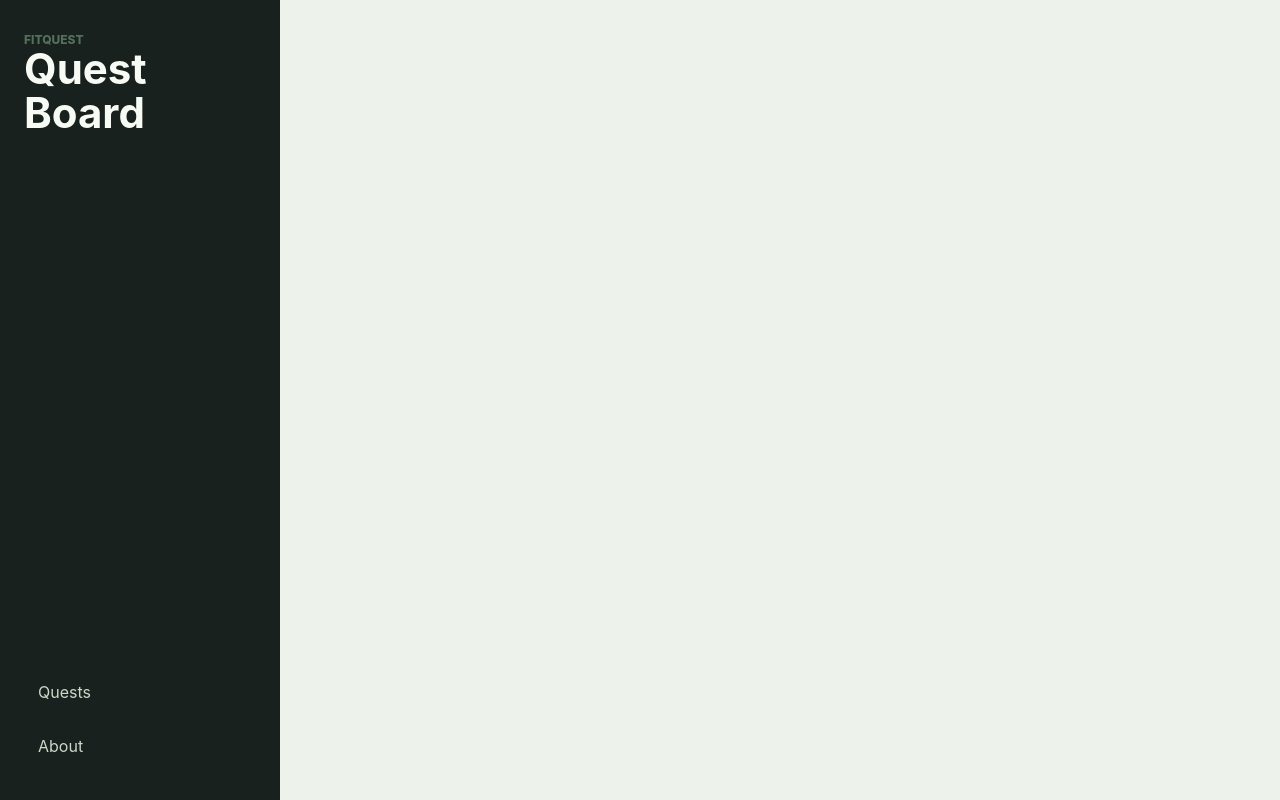
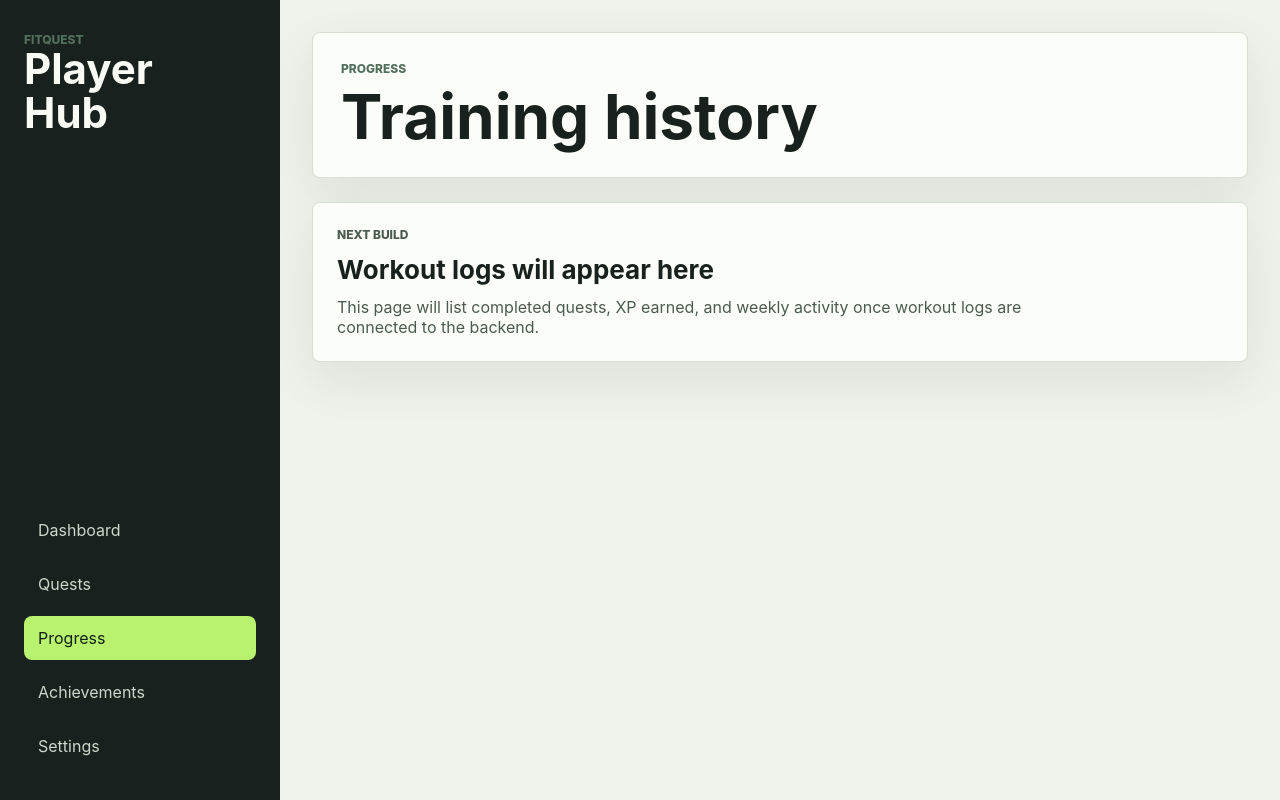
Before and after one commit to ZiruiJia11/msa-2026-phase-2-software, a React (Vite) app in the folder frontend/: page /progress in a window 1280 px wide. Built offline with nearby package versions, Linux system fonts and the light colour scheme.

Commit message:
Add FitQuest page navigation shell

```diff
--- a/frontend/src/App.css
+++ b/frontend/src/App.css
@@ -91,7 +91,8 @@ a {
   padding: 32px;
 }
 
-.quest-page {
+.quest-page,
+.page-stack {
   display: grid;
   gap: 24px;
 }
@@ -370,6 +371,26 @@ textarea:focus {
   gap: 18px;
 }
 
+.placeholder-panel {
+  display: grid;
+  gap: 14px;
+  padding: 24px;
+}
+
+.placeholder-panel h3,
+.placeholder-panel p {
+  margin: 0;
+}
+
+.placeholder-panel h3 {
+  font-size: 26px;
+}
+
+.placeholder-panel p {
+  max-width: 760px;
+  color: #4b5b4f;
+}
+
 .about-panel h2 {
   font-size: 46px;
 }
--- a/frontend/src/App.tsx
+++ b/frontend/src/App.tsx
@@ -1,6 +1,10 @@
 import { BrowserRouter, NavLink, Route, Routes } from 'react-router-dom'
+import Achievements from './pages/Achievements'
+import About from './pages/About'
+import Dashboard from './pages/Dashboard'
+import Progress from './pages/Progress'
 import Quests from './pages/Quests'
-import About from './pages/About'
+import Settings from './pages/Settings'
 import './App.css'
 
 export default function App() {
@@ -10,17 +14,24 @@ export default function App() {
         <aside className="sidebar">
           <div>
             <p className="eyebrow">FitQuest</p>
-            <h1>Quest Board</h1>
+            <h1>Player Hub</h1>
           </div>
           <nav aria-label="Main navigation">
-            <NavLink to="/" end>Quests</NavLink>
-            <NavLink to="/about">About</NavLink>
+            <NavLink to="/" end>Dashboard</NavLink>
+            <NavLink to="/quests">Quests</NavLink>
+            <NavLink to="/progress">Progress</NavLink>
+            <NavLink to="/achievements">Achievements</NavLink>
+            <NavLink to="/settings">Settings</NavLink>
           </nav>
         </aside>
 
         <main className="main-content">
           <Routes>
-            <Route path="/" element={<Quests />} />
+            <Route path="/" element={<Dashboard />} />
+            <Route path="/quests" element={<Quests />} />
+            <Route path="/progress" element={<Progress />} />
+            <Route path="/achievements" element={<Achievements />} />
+            <Route path="/settings" element={<Settings />} />
             <Route path="/about" element={<About />} />
           </Routes>
         </main>
--- /dev/null
+++ b/frontend/src/pages/Achievements.tsx
@@ -0,0 +1,27 @@
+const plannedBadges = ['First Quest', '3-Day Streak', 'Cardio Starter', 'Strength Builder']
+
+export default function Achievements() {
+  return (
+    <section className="page-stack">
+      <div className="hero-band">
+        <div>
+          <p className="eyebrow">Achievements</p>
+          <h2>Badge collection</h2>
+        </div>
+      </div>
+
+      <section className="panel placeholder-panel">
+        <p className="eyebrow">Planned Badges</p>
+        <h3>Unlocks will appear here</h3>
+        <div className="summary-grid">
+          {plannedBadges.map(badge => (
+            <div key={badge}>
+              <strong>{badge}</strong>
+              <span>Locked</span>
+            </div>
+          ))}
+        </div>
+      </section>
+    </section>
+  )
+}
--- /dev/null
+++ b/frontend/src/pages/Dashboard.tsx
@@ -0,0 +1,35 @@
+export default function Dashboard() {
+  return (
+    <section className="page-stack">
+      <div className="hero-band">
+        <div>
+          <p className="eyebrow">Dashboard</p>
+          <h2>Adventure overview</h2>
+        </div>
+        <div className="metric-row" aria-label="Profile summary">
+          <div>
+            <strong>1</strong>
+            <span>Level</span>
+          </div>
+          <div>
+            <strong>0</strong>
+            <span>Total XP</span>
+          </div>
+          <div>
+            <strong>0 days</strong>
+            <span>Streak</span>
+          </div>
+        </div>
+      </div>
+
+      <section className="panel placeholder-panel">
+        <p className="eyebrow">Next Build</p>
+        <h3>Dashboard stats will appear here</h3>
+        <p>
+          This page will show XP progress, streaks, weekly completions, and recent quest activity after
+          the quest completion feature is implemented.
+        </p>
+      </section>
+    </section>
+  )
+}
--- /dev/null
+++ b/frontend/src/pages/Progress.tsx
@@ -0,0 +1,21 @@
+export default function Progress() {
+  return (
+    <section className="page-stack">
+      <div className="hero-band">
+        <div>
+          <p className="eyebrow">Progress</p>
+          <h2>Training history</h2>
+        </div>
+      </div>
+
+      <section className="panel placeholder-panel">
+        <p className="eyebrow">Next Build</p>
+        <h3>Workout logs will appear here</h3>
+        <p>
+          This page will list completed quests, XP earned, and weekly activity once workout logs are
+          connected to the backend.
+        </p>
+      </section>
+    </section>
+  )
+}
--- /dev/null
+++ b/frontend/src/pages/Settings.tsx
@@ -0,0 +1,21 @@
+export default function Settings() {
+  return (
+    <section className="page-stack">
+      <div className="hero-band">
+        <div>
+          <p className="eyebrow">Settings</p>
+          <h2>Player setup</h2>
+        </div>
+      </div>
+
+      <section className="panel placeholder-panel">
+        <p className="eyebrow">Next Build</p>
+        <h3>Profile and theme controls will appear here</h3>
+        <p>
+          This page will later support profile details and theme switching as part of the planned
+          advanced frontend features.
+        </p>
+      </section>
+    </section>
+  )
+}
```
